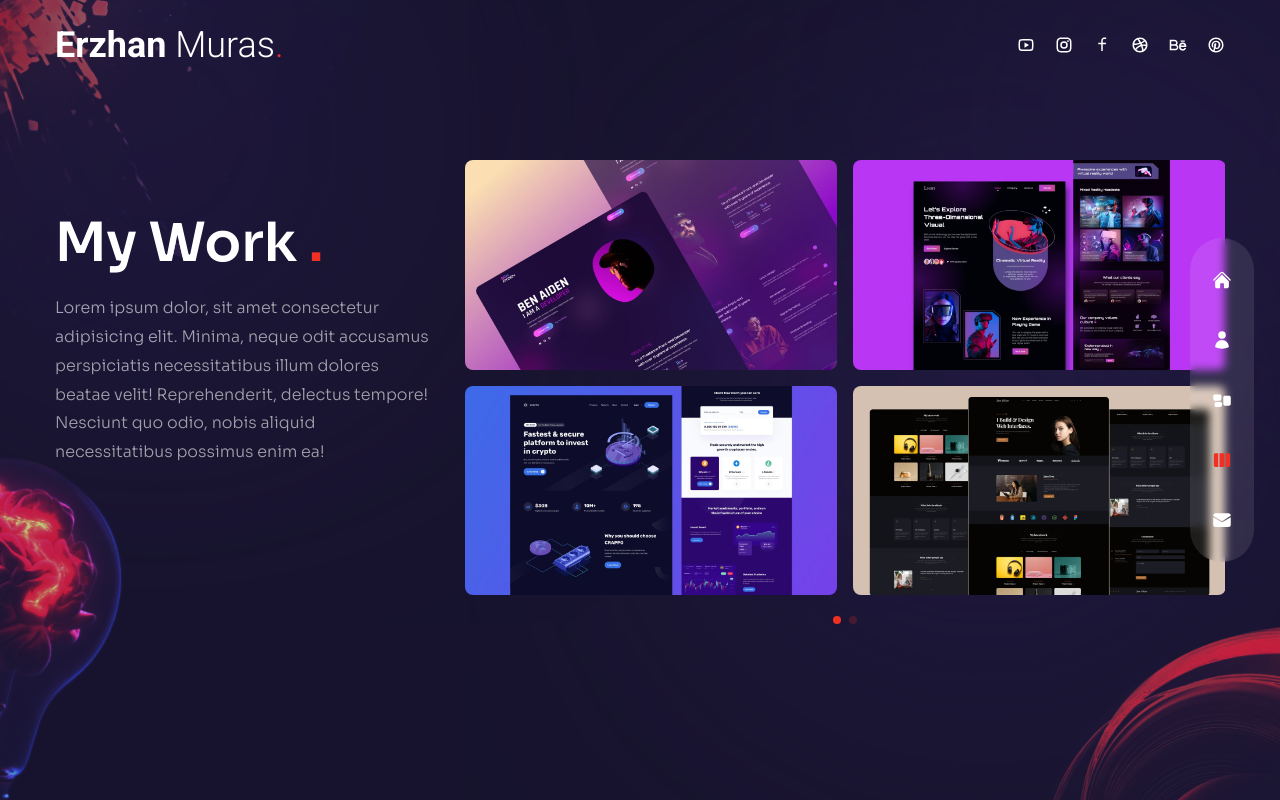
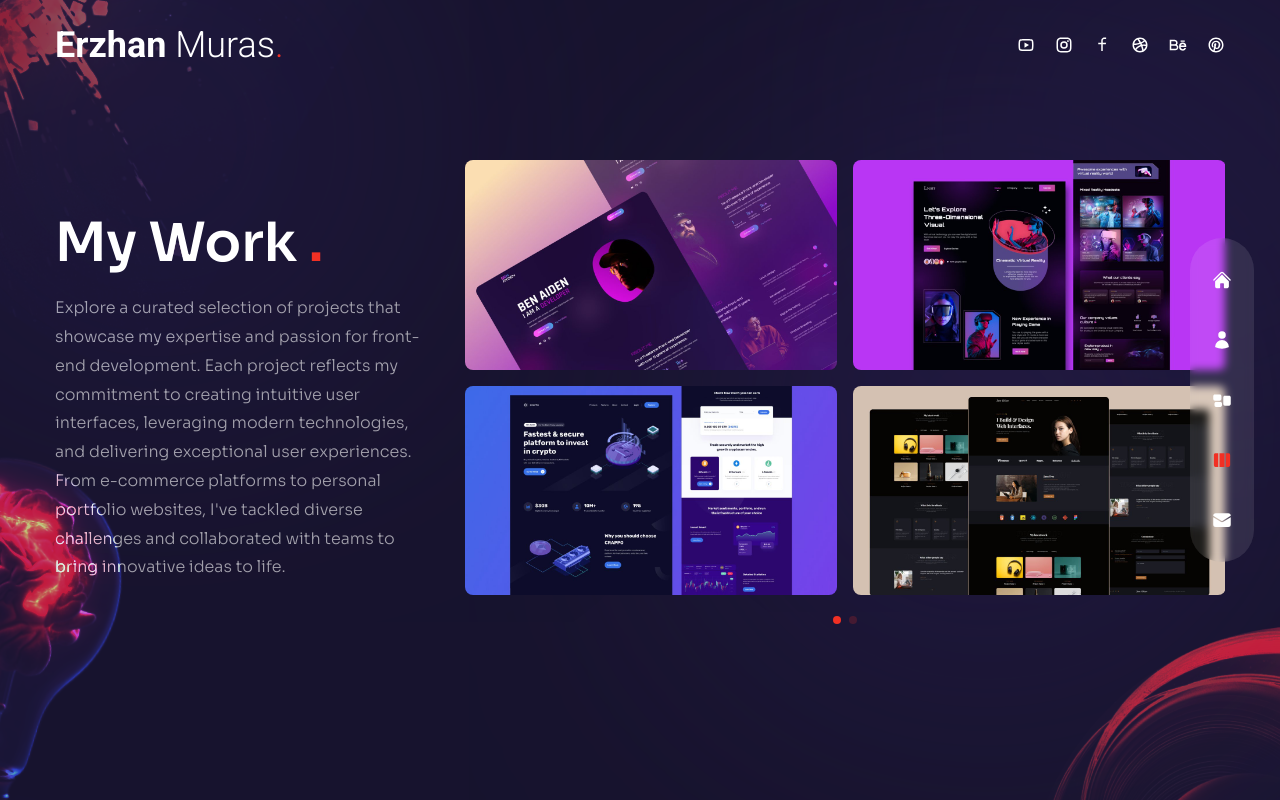
Before and after one commit to erzhanmurasbekov/portfolio, a Next.js app: page /work in a window 1280 px wide. Built offline with nearby package versions, Linux system fonts and the light colour scheme.

Commit message:
added some text

```diff
--- a/pages/about/index.js
+++ b/pages/about/index.js
@@ -99,9 +99,12 @@ const About = () => {
             animate="show"
             exit="hidden"
             className="z-10 max-w-[500px] mx-auto xl:mx-0 mb-6 xl:mb-12 px-2 xl:px-0">
-            10 years ago, Ibegan freelancing as a Developer. Since then, Ive
-            done remote work for agencies, counsulted fro startups, and
-            collaborated on digital products for business and consumer use.
+            With a love for clean code and pixel-perfect designs, I specialize
+            in transforming ideas into interactive web applications that leave a
+            lasting impression. Whether it's building responsive layouts,
+            optimizing performance, or enhancing user experiences, I thrive on
+            turning challenges into opportunities to showcase my skills and
+            expertise.
           </motion.p>
           <div className="hidden md:flex md:max-w-xl xl:max-w-none mx-auto xl:mx-0 mb-8">
             <motion.div
--- a/pages/contact/index.js
+++ b/pages/contact/index.js
@@ -41,9 +41,10 @@ const Contact = () => {
             initial="hidden"
             exit="hidden"
             animate="show"
-            className="h2 text-center mb-12">
+            className="h2 text-center mb-10">
             Lets <span className="text-accent">connect.</span>
           </motion.h2>
+
           <motion.form
             variants={fadeIn("up", 0.4)}
             initial="hidden"
--- a/pages/index.js
+++ b/pages/index.js
@@ -10,7 +10,6 @@ import { fadeIn } from "../variants";
 const Home = () => {
   return (
     <div className="bg-primary/60 h-full">
-
       <div className="w-full h-full bg-gradient-to-r from-primary/10 via-black/30 to-black/10 ">
         <div className="text-center flex flex-col justify-center xl:pt-40 xl:text-left h-full container mx-auto ">
           <motion.h1
@@ -28,15 +27,13 @@ const Home = () => {
             initial="hidden"
             animate="show"
             exit="hidden">
-            Lorem ipsum dolor, sit amet consectetur adipisicing elit.
-            Voluptatem, distinctio atque? Ratione labore voluptatibus architecto
-            praesentium. Impedit, autem accusantium commodi obcaecati dolorem
-            rem exercitationem quasi?
+            Hi there! I'm Erzhan Murasbekov, a passionate front-end developer with a
+            keen eye for crafting captivating digital experiences. Welcome to my
+            corner of the web, where creativity meets functionality and
+            innovation drives every pixel.
           </motion.p>
           <div className="flex justify-center xl:hidden relative">
-            <Link href={"/work"}>
-
-            </Link>
+            <Link href={"/work"}></Link>
           </div>
           <motion.div
             variants={fadeIn("down", 0.4)}
--- a/pages/services/index.js
+++ b/pages/services/index.js
@@ -25,10 +25,11 @@ const Services = () => {
               animate={"show"}
               exit={"hidden"}
               className="mb-4 max-w-[400px] mx-auto lg:mx-0">
-              Lorem ipsum dolor, sit amet consectetur adipisicing elit. Minima,
-              neque odit accusamus perspiciatis necessitatibus illum dolores
-              beatae velit! Reprehenderit, delectus tempore! Nesciunt quo odio,
-              nobis aliquid necessitatibus possimus enim ea!
+              As a front-end developer, I leverage the latest web technologies
+              and best practices to create seamless, intuitive interfaces that
+              engage and delight users. From HTML and CSS to JavaScript
+              frameworks like React, I'm constantly honing my craft
+              to stay at the forefront of web development trends.
             </motion.p>
           </div>
           <motion.div
--- a/pages/work/index.js
+++ b/pages/work/index.js
@@ -24,10 +24,13 @@ const Work = () => {
               animate={"show"}
               exit={"hidden"}
               className="mb-4 max-w-[400px] mx-auto lg:mx-0">
-              Lorem ipsum dolor, sit amet consectetur adipisicing elit. Minima,
-              neque odit accusamus perspiciatis necessitatibus illum dolores
-              beatae velit! Reprehenderit, delectus tempore! Nesciunt quo odio,
-              nobis aliquid necessitatibus possimus enim ea!
+              Explore a curated selection of projects that showcase my expertise
+              and passion for front-end development. Each project reflects my
+              commitment to creating intuitive user interfaces, leveraging
+              modern technologies, and delivering exceptional user experiences.
+              From e-commerce platforms to personal portfolio websites, I've
+              tackled diverse challenges and collaborated with teams to bring
+              innovative ideas to life.
             </motion.p>
           </div>
           <motion.div
```
